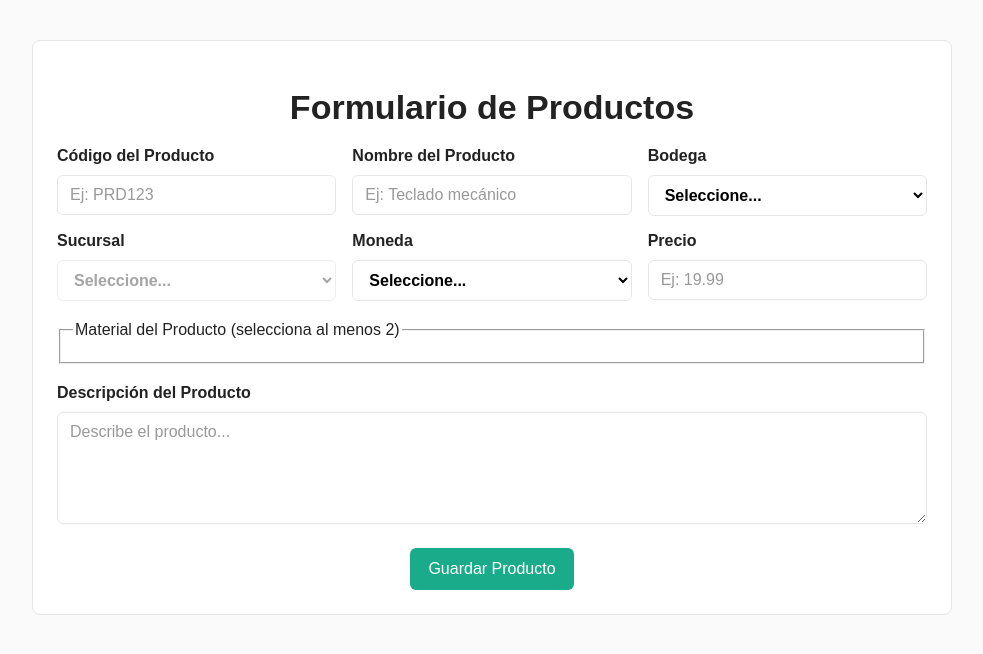
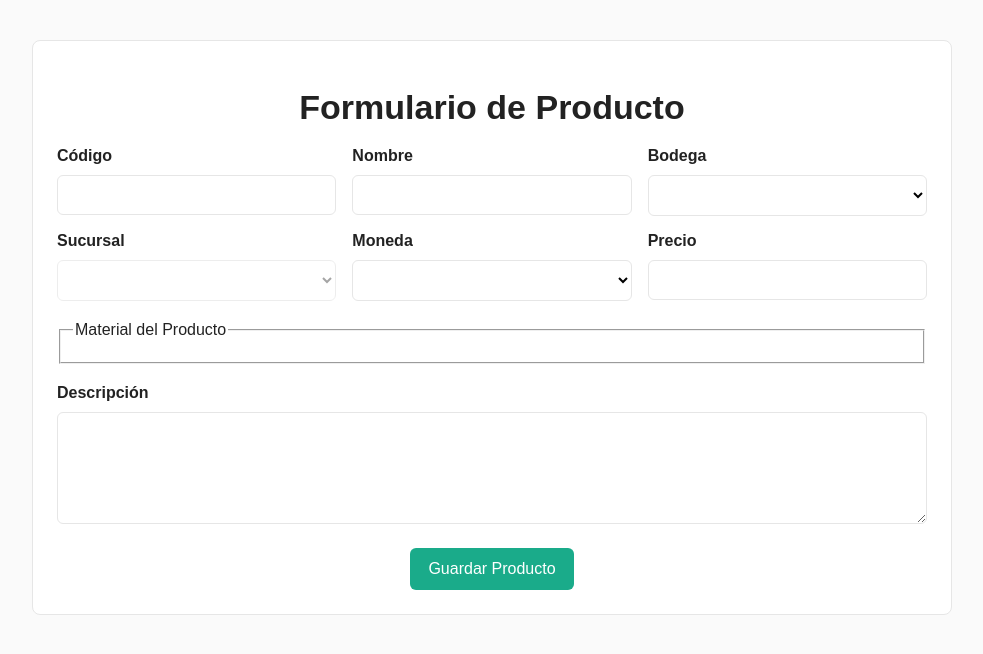
Before and after one commit to ignvcio42/prueba-tecnica-registro-productos, a PHP site: page / in a window 1280 px wide. Shown: the top 654 px of the page, without its empty margins (148-1131 px from the left). Run offline with PHP 8.4, Linux system fonts and the light colour scheme; lists and menus that the app fills with data are empty.

Commit message:
Update index.php

```diff
--- a/public/index.php
+++ b/public/index.php
@@ -3,62 +3,62 @@
 <html lang="es">
 <head>
   <meta charset="utf-8" />
-  <title>Formulario de Productos</title>
+  <title>Formulario de Producto</title>
   <meta name="viewport" content="width=device-width, initial-scale=1" />
   <link rel="stylesheet" href="./styles.css" />
 </head>
 <body>
   <main class="container">
-    <h1>Formulario de Productos</h1>
+    <h1>Formulario de Producto</h1>
 
     <form id="form-producto" novalidate>
       <div class="grid">
         <label>
-          Código del Producto
-          <input type="text" id="codigo" name="codigo" placeholder="Ej: PRD123" />
+          Código
+          <input type="text" id="codigo" name="codigo" placeholder="" />
         </label>
 
         <label>
-          Nombre del Producto
-          <input type="text" id="nombre" name="nombre" placeholder="Ej: Teclado mecánico" />
+          Nombre
+          <input type="text" id="nombre" name="nombre" placeholder="" />
         </label>
 
         <label>
           Bodega
           <select id="bodega" name="bodega">
-            <option value="">Seleccione...</option>
+            <option value=""></option>
           </select>
         </label>
 
         <label>
           Sucursal
           <select id="sucursal" name="sucursal" disabled>
-            <option value="">Seleccione...</option>
+            <option value=""></option>
           </select>
         </label>
 
         <label>
           Moneda
           <select id="moneda" name="moneda">
-            <option value="">Seleccione...</option>
+            <option value=""></option>
           </select>
         </label>
 
         <label>
           Precio
-          <input type="text" id="precio" name="precio" placeholder="Ej: 19.99" />
+          <input type="text" id="precio" name="precio" placeholder="" />
         </label>
       </div>
 
       <fieldset class="materiales">
-        <legend>Material del Producto (selecciona al menos 2)</legend>
+        <legend>Material del Producto</legend>
         <div id="materiales-wrapper" class="materiales-wrapper">
         </div>
       </fieldset>
 
       <label class="descripcion">
-        Descripción del Producto
-        <textarea id="descripcion" name="descripcion" rows="5" placeholder="Describe el producto..."></textarea>
+        Descripción
+        <textarea id="descripcion" name="descripcion" rows="5" placeholder=""></textarea>
       </label>
 
       <div class="actions">
```
